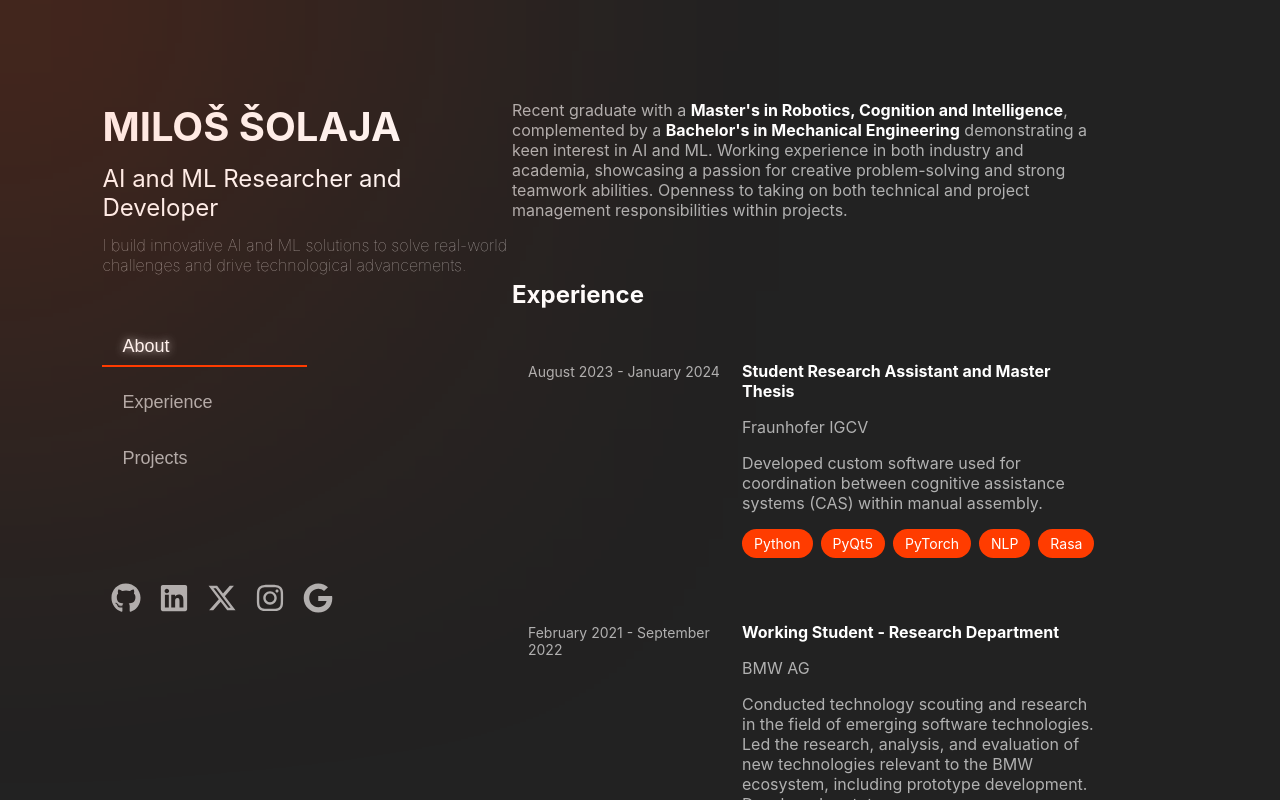
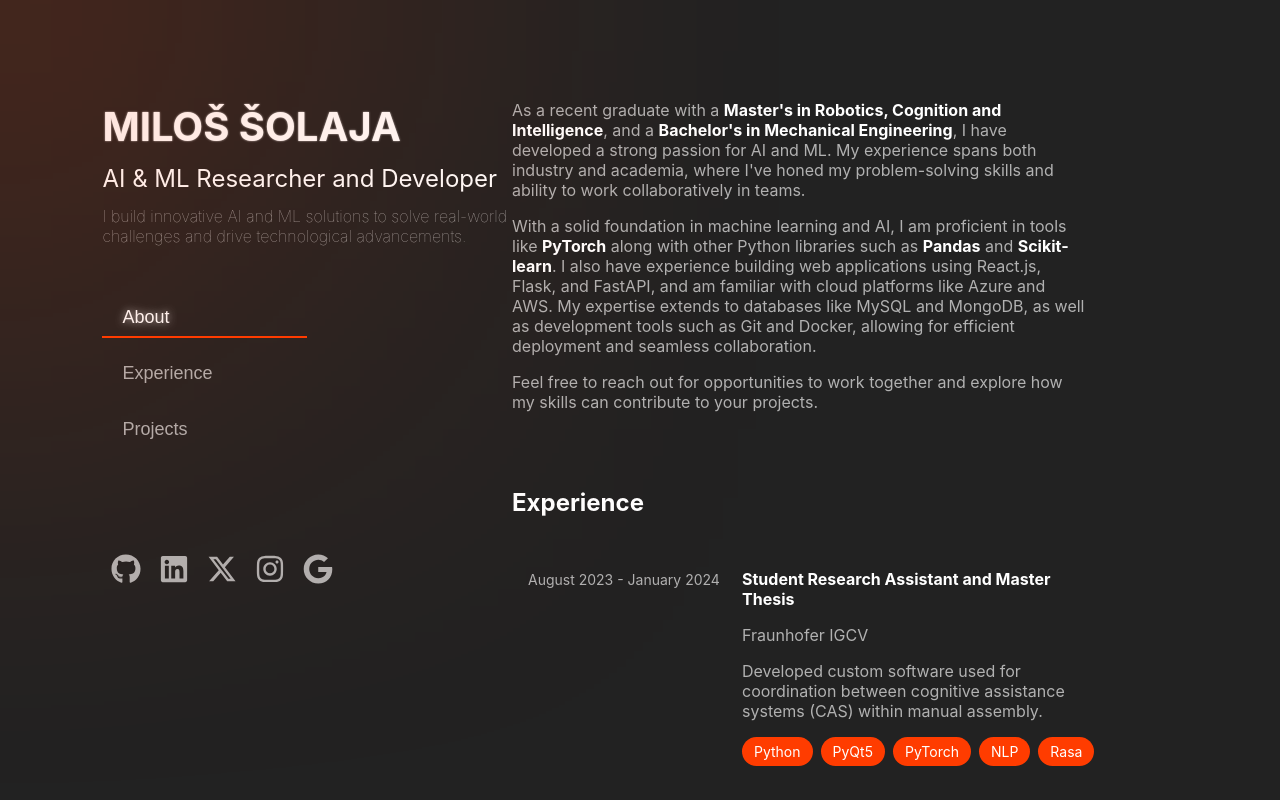
Before and after one commit to milossolaja/milossolaja.github.io, a React (Create React App) app: page / in a window 1280 px wide. Built offline with nearby package versions, Linux system fonts and the light colour scheme.

Commit message:
Minor changes

```diff
--- a/src/Layout.js
+++ b/src/Layout.js
@@ -1,10 +1,10 @@
-import React, {useRef, useState, useEffect} from "react";
-import "./index.css"
-import {FaGithub, FaLinkedin, FaInstagram, FaXTwitter, FaGoogle, FaArrowUpRightFromSquare} from "react-icons/fa6"
-import CV from "./pdf/CV.pdf"
-import {content, experienceData1, experienceData2, projectData1, projectData2} from './content';
+import React, { useRef, useState, useEffect } from "react";
+import { FaGithub, FaLinkedin, FaInstagram, FaXTwitter, FaGoogle, FaArrowUpRightFromSquare } from "react-icons/fa6";
+import { content, experienceData1, experienceData2, projectData1, projectData2 } from './content';
 import Experience from "./Experience";
 import Project from "./Project";
+import CV from "./pdf/CV.pdf";
+import "./index.css"
 
 const Layout = () => {
 
@@ -28,7 +28,7 @@ const Layout = () => {
     const observerOptions = {
       root: null,
       rootMargin: "0px",
-            threshold: 0.5, // Trigger when 50% of the section is visible
+      threshold: 0.7, // Trigger when 70% of the section is visible
     };
 
     const observerCallback = (entries) => {
@@ -77,45 +77,59 @@ const Layout = () => {
     };
   }, []);
 
+  const ContactButton = ({ href, icon: Icon }) => (
+    <button className="contact-button" onClick={() => window.open(href, "_blank")}>
+      <Icon />
+    </button>
+  );
+
+  const MenuButton = ({ section, activeSection, scrollToSection, label }) => (
+    <button onClick={() => scrollToSection(section)} className={`menu-button ${activeSection === section ? "active" : ""}`}>
+      {label}
+    </button>
+  );
+
   return (
     <div className="layout">
       <div ref={cursor} className="cursor-grad" />
       <aside className="sidebar">
         <div className="title">MILOŠ ŠOLAJA</div>
-          <div className="subtitle">AI and ML Researcher and Developer</div>
-          <div className="second-subtitle">I build innovative AI and ML solutions to solve real-world challenges and drive technological advancements.</div>
+        <div className="subtitle">AI & ML Researcher and Developer</div>
+        <div className="second-subtitle">I build innovative AI and ML solutions to solve real-world <br /> challenges and drive technological advancements.</div>
         <div className="menu">
-            <button onClick={() => scrollToSection(1)} className={`menu-button ${activeSection === 1 ? "active" : ""}`}>About</button>
-            <button onClick={() => scrollToSection(2)} className={`menu-button ${activeSection === 2 ? "active" : ""}`}>Experience</button>
-            <button onClick={() => scrollToSection(3)} className={`menu-button ${activeSection === 3 ? "active" : ""}`}>Projects</button>
+        {['About', 'Experience', 'Projects'].map((label, index) => (
+          <MenuButton
+            key={index}
+            section={index + 1}
+            activeSection={activeSection}
+            scrollToSection={scrollToSection}
+            label={label}
+          />
+        ))}
       </div>
       <div className="contact-grid">
-            <button className="contact-button" onClick={() => window.open("https://github.com/milos-sol", "_blank")}>
-                <FaGithub />
-            </button>
-            <button className="contact-button" onClick={() => window.open("https://www.linkedin.com/in/milossolaja/", "_blank")}>
-                <FaLinkedin />
-            </button>
-            <button className="contact-button" onClick={() => window.open("https://x.com/MilosSolaja", "_blank")}>
-                <FaXTwitter />
-            </button>
-            <button className="contact-button" onClick={() => window.open("https://instagram.com/milossolaja/", "_blank")}>
-                <FaInstagram />
-            </button>
-            <button className="contact-button" onClick={() => window.location.href = `mailto:${"milossolaja96@gmail.com"}?subject=${encodeURIComponent("Contact me")}&body=${encodeURIComponent("Hello, I would like to get in touch.")}`}>
-                <FaGoogle />
-            </button>
+        {[
+          { href: "https://github.com/milos-sol", icon: FaGithub },
+          { href: "https://www.linkedin.com/in/milossolaja/", icon: FaLinkedin },
+          { href: "https://x.com/MilosSolaja", icon: FaXTwitter },
+          { href: "https://instagram.com/milossolaja/", icon: FaInstagram },
+          { href: `mailto:milossolaja96@gmail.com?subject=${encodeURIComponent("Contact me")}&body=${encodeURIComponent("Hello, I would like to get in touch.")}`, icon: FaGoogle }
+        ].map((contact, index) => (
+          <ContactButton key={index} {...contact} />
+        ))}
       </div>
       </aside>
       <main className="main-content">
         <section ref={sectionRefs[1]} data-section="1">
           <div className="text-main-content">
-              {content.bio.map((item, index) =>
+            {content.bio.map((paragraph, paragraphIndex) => (
+              <div key={paragraphIndex} className="paragraph">
+                {paragraph.map((item, itemIndex) =>
                   typeof item === "string" ? (
-                    item
+                    <span key={itemIndex}>{item}</span>
                   ) : (
                     <a
-                      key={index}
+                      key={itemIndex}
                       href={item.href}
                       className="content-link hover:font-semibold"
                       target="_blank"
@@ -126,46 +140,18 @@ const Layout = () => {
                   )
                 )}
               </div>
+            ))}
+          </div>
         </section>
         <section ref={sectionRefs[2]} data-section="2">
           <h1>Experience</h1>
-            <Experience
-                date={experienceData1.date}
-                title={experienceData1.title}
-                company={experienceData1.company}
-                description={experienceData1.description}
-                technologies={experienceData1.technologies}
-                githubLink={experienceData1.githubLink}
-            />
-            <Experience
-                date={experienceData2.date}
-                title={experienceData2.title}
-                company={experienceData2.company}
-                description={experienceData2.description}
-                technologies={experienceData2.technologies}
-                githubLink={experienceData2.githubLink}
-            />
+          <Experience {...experienceData1}/>
+          <Experience {...experienceData2}/>
         </section>
         <section ref={sectionRefs[3]} data-section="3">
           <h1>Projects</h1>
-            <Project
-                title={projectData1.title}
-                position={projectData1.position}
-                timeline={projectData1.timeline}
-                institution={projectData1.institution}
-                description={projectData1.description}
-                technologies={projectData1.technologies}
-                projectLink={projectData1.projectLink}
-            />
-            <Project
-                title={projectData2.title}
-                position={projectData2.position}
-                timeline={projectData2.timeline}
-                institution={projectData2.institution}
-                description={projectData2.description}
-                technologies={projectData2.technologies}
-                projectLink={projectData2.projectLink}
-            />
+          <Project {...projectData1}/>
+          <Project {...projectData2}/>
         </section>
         <a href={CV} target="_blank" rel="noreferrer" className="resume-link">
           <span className="resume-text">Get Full Resume</span>
--- a/src/content.js
+++ b/src/content.js
@@ -1,18 +1,43 @@
 const content = {
   bio: [
-    "Recent graduate with a ",
+    [
+      "As a recent graduate with a ",
       {
         text: "Master's in Robotics, Cognition and Intelligence",
         href: "https://www.tum.de/",
       },
-    ", complemented by a ",
+      ", and a ",
       {
         text: "Bachelor's in Mechanical Engineering",
         href: "https://example.com/mechanical-engineering",
       },
-    " demonstrating a keen interest in AI and ML. Working experience in both industry and academia, showcasing a passion for creative problem-solving and strong teamwork abilities. Openness to taking on both technical and project management responsibilities within projects.",
+      ", I have developed a strong passion for AI and ML. My experience spans both industry and academia, where I've honed my problem-solving skills and ability to work collaboratively in teams.",
+    ],
+    [
+      "With a solid foundation in machine learning and AI, I am proficient in tools like ",
+      {
+        text: "PyTorch",
+        href: "https://pytorch.org/",
+      },
+      " along with other Python libraries such as ",
+      {
+        text: "Pandas",
+        href: "https://pandas.pydata.org/",
+      },
+      " and ",
+      {
+        text: "Scikit-learn",
+        href: "https://scikit-learn.org/stable/index.html",
+      },
+      ". I also have experience building web applications using React.js, Flask, and FastAPI, and am familiar with cloud platforms like Azure and AWS. My expertise extends to databases like MySQL and MongoDB, as well as development tools such as Git and Docker, allowing for efficient deployment and seamless collaboration.",
+    ],
+    [
+      "Feel free to reach out for opportunities to work together and explore how my skills can contribute to your projects."
+    ]
   ],
 };
+
+
 
 const experienceData1 = {
     date: "August 2023 - January 2024",
@@ -30,8 +55,8 @@ const experienceData1 = {
     description: `Conducted technology scouting and research in the field of emerging software technologies.
     Led the research, analysis, and evaluation of new technologies relevant to the BMW ecosystem, including prototype development.
     Developed prototypes:
-    - SSI Login Integration: Integrated Self-Sovereign Identity (SSI) login into the existing infrastructure to enhance authentication processes.
-    - Dynamic Ambient Light for In-Car Gaming: Designed a prototype to synchronize ambient lighting with in-car gaming experiences.`,
+    • SSI Login Integration: Integrated Self-Sovereign Identity (SSI) login into the existing infrastructure to enhance authentication processes.
+    • Dynamic Ambient Light for In-Car Gaming: Designed a prototype to synchronize ambient lighting with in-car gaming experiences.`,
     technologies: ["Android", "React", "Python", "Hyperledger", "Powerpoint"],
     githubLink: "https://github.com/your-username/your-repo"
   };
@@ -42,9 +67,9 @@ const projectData1 = {
     position: "Data Scientist",
     institution: "TUM.AI",
     description: `Part of TUM.AI Industry Phase 5
-    Project goal was to train a model that determines patient’s diagnosis based on answers from a predefined questionnaire
+    Project goal was to train a model that determines patient's diagnosis based on answers from a predefined questionnaire
     Developed a pipeline based on various NLP techniques (pattern matching, word embeddings, LLMs) for creating the dataset essential for model training`,
-    technologies: ["React", "Next.js", "Node.js", "NLP"],
+    technologies: ["Python", "PyTorch", "LLMs", "NLP", "Docker"],
     projectLink: "https://github.com/your-username/your-repo"
   };
 
--- a/src/index.css
+++ b/src/index.css
@@ -25,6 +25,7 @@ body {
     font-weight: bold; /* Make text bold */
     margin: 20% 0 0 20%;
     text-align: left;
+    text-shadow: 0 0 2px rgba(255, 255, 255, 0.8);
 }
 
 .subtitle {
@@ -194,3 +195,7 @@ section {
   text-decoration: none;
   font-weight: bold;
 }
+
+.paragraph{
+  margin-bottom: 1rem;
+}
```
Also changed, not shown: src/Project.css (line endings or trailing spaces), 1 other file (tests, documents, lock files or other folders). Lines whose indentation alone changed are shown as unchanged.
